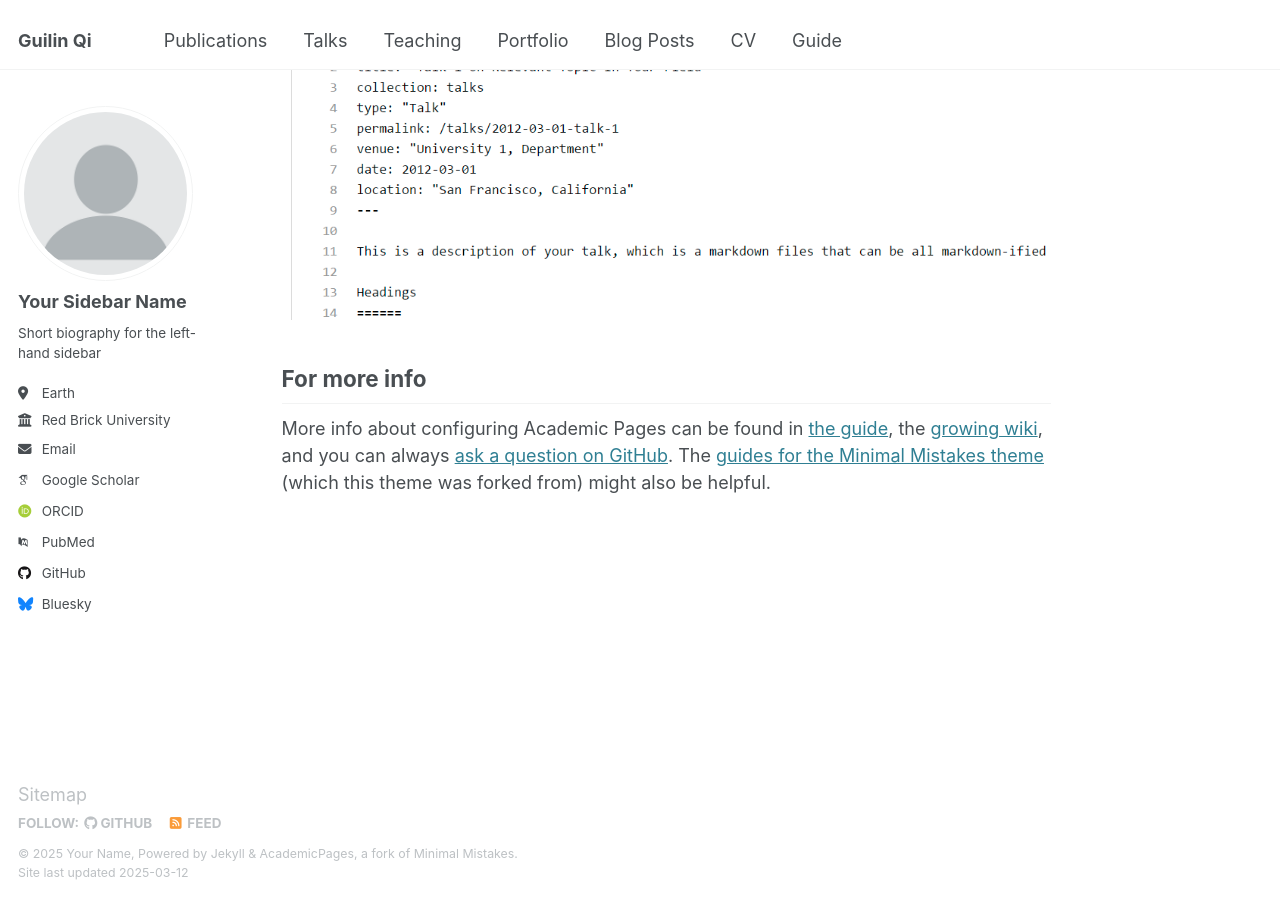
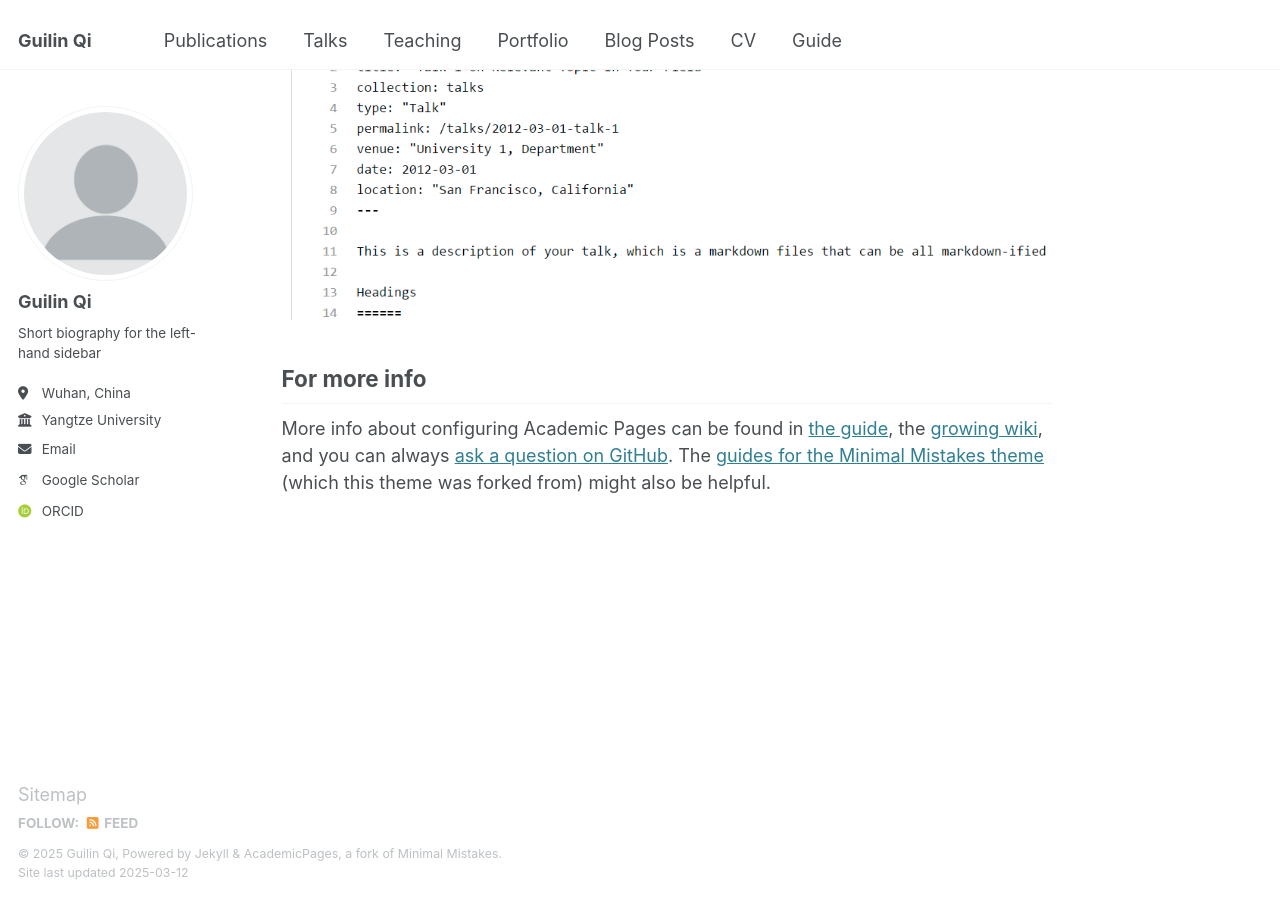
Before and after one commit to Trallin/Trallin.github.io, a Jekyll site: the page built from _pages/about.md, in a window 1280 px wide and 900 px high, scrolled down 2642 px. Built offline with Jekyll 4.4.1, drawn with Linux system fonts in a browser that asks for light colours; some web fonts are replaced.

Commit message:
Update _config.yml

```diff
--- a/_config.yml
+++ b/_config.yml
@@ -11,7 +11,7 @@ locale                   : "en-US"
 site_theme               : "default"
 title                    : "Guilin Qi"
 title_separator          : ""
-name                     : &name "Your Name"
+name                     : &name "Guilin Qi"
 description              : &description "personal description"
 url                      : https://trallin.github.io # the base hostname & protocol for your site e.g. "https://[your GitHub username].github.io"
 baseurl                  : "" # the subpath of your site, e.g. "/blog"
@@ -23,21 +23,21 @@ repository               : "Trallin/Trallin.github.io/"
 author:
   # Biographic information
   avatar           : "profile.png"
-  name             : "Your Sidebar Name"
-  pronouns         : # example: "she/her"
+  name             : "Guilin Qi"
+  pronouns         : # example: "He/His"
   bio              : "Short biography for the left-hand sidebar"
-  location         : "Earth"
-  employer         : "Red Brick University"
+  location         : "Wuhan, China"
+  employer         : "Yangtze University"
   uri              : # URL
   email            : "none@example.org"
 
   # Academic websites
   arxiv            : # URL - Update with the correct link to your profile
-  googlescholar    : "https://scholar.google.com/citations?user=PS_CX0AAAAAJ"
+  googlescholar    : "https://scholar.google.com/citations?user=GyWMO9kAAAAJ"
   impactstory      : # URL
   orcid            : "http://orcid.org/yourorcidurl"
   semantic         : # URL
-  pubmed           : "https://www.ncbi.nlm.nih.gov/pubmed/?term=john+snow"
+  pubmed           : # URL
   researchgate     : # URL
   scopus           : # URL
 
@@ -45,12 +45,12 @@ author:
   bitbucket        : # Username - Update with your username on the site
   codepen          : # Username
   dribbble         : # Username
-  github           : "academicpages"
+  github           : # URL
   kaggle           : # Username
   stackoverflow    : # User number or user number and name (i.e., use "1" or "1/jeff-atwood")
 
   # Social media
-  bluesky          : "bsky.app" # Replace this with you Bluesky username
+  bluesky          : # Replace this with you Bluesky username
   facebook         : # Username
   flickr           : # Username
   foursquare       : # Username
```
